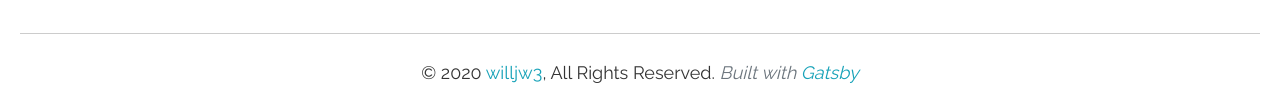
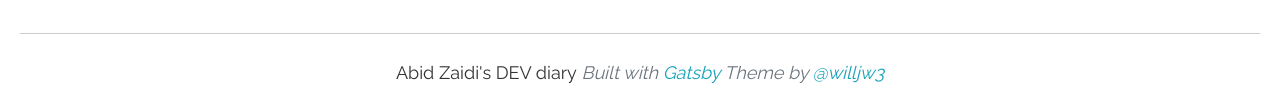
Before and after one commit to aliabidzaidi/abiDEV-diary, a Gatsby site: page / in a window 1280 px wide. Shown: the part 863-975 px from the top of the page. Built offline with nearby package versions, Linux system fonts and the light colour scheme; Gatsby itself is replaced by a stand-in of ours; some packages are replaced by stand-ins of ours.

Commit message:
Change footer

```diff
--- a/gatsby-config.js
+++ b/gatsby-config.js
@@ -9,6 +9,7 @@ module.exports = {
     tagline: siteConfig.tagline,
     description: `A blog template for web developers that's ready to go out of the box. Feel free to modify it to your liking.`,
     author: siteConfig.author.name,
+    copyright: siteConfig.copyright,
     contacts: {
       linkedin: siteConfig.author.contacts.linkedin,
       github: siteConfig.author.contacts.github,
--- /dev/null
+++ b/src/components/header/footer.js
@@ -0,0 +1,26 @@
+import React from "react"
+
+const Footer = () => {
+  return (
+    <footer className="text-center">
+      <hr />
+      <p className="d-inline">Abid Zaidi's DEV diary</p>
+      <p className="mt-5 text-muted d-inline">
+        <i>
+          {" "}
+          Built with
+          {` `}
+          <a className="text-info" href="https://www.gatsbyjs.org">
+            Gatsby
+          </a>{" "}
+          Theme by{" "}
+          <a className="text-info" href="https://willjw3.github.io/">
+            @willjw3
+          </a>
+        </i>
+      </p>
+    </footer>
+  )
+}
+
+export default Footer
--- a/src/components/layout.js
+++ b/src/components/layout.js
@@ -10,10 +10,10 @@ import PropTypes from "prop-types"
 import { StaticQuery, graphql } from "gatsby"
 import "bootstrap/dist/css/bootstrap.css"
 import Header from "./header/header"
+import Footer from "./header/footer"
 import "./layout.css"
 
 const Layout = ({ children }) => {
-
   return (
     <StaticQuery
       query={graphql`
@@ -40,7 +40,8 @@ const Layout = ({ children }) => {
             siteTitle={data.site.siteMetadata.title}
             tagline={data.site.siteMetadata.tagline}
             author={data.site.siteMetadata.author}
-            contacts={data.site.siteMetadata.contacts} />
+            contacts={data.site.siteMetadata.contacts}
+          />
           <div
             style={{
               margin: `0 auto`,
@@ -49,14 +50,7 @@ const Layout = ({ children }) => {
             }}
           >
             <main className="p-4">{children}</main>
-            <footer className="text-center">
-              <hr/>
-              <p className="d-inline">© {new Date().getFullYear()} <a className="text-info" href="https://willjw3.github.io/">willjw3</a>, All Rights Reserved.</p>
-              <p className="mt-5 text-muted d-inline"><i> Built with
-                            {` `}
-                <a className="text-info" href="https://www.gatsbyjs.org">Gatsby</a></i>
-              </p>
-            </footer>
+            <Footer></Footer>
           </div>
         </>
       )}
```
Also changed, not shown: 1 other file. Lines whose indentation alone changed are shown as unchanged.
